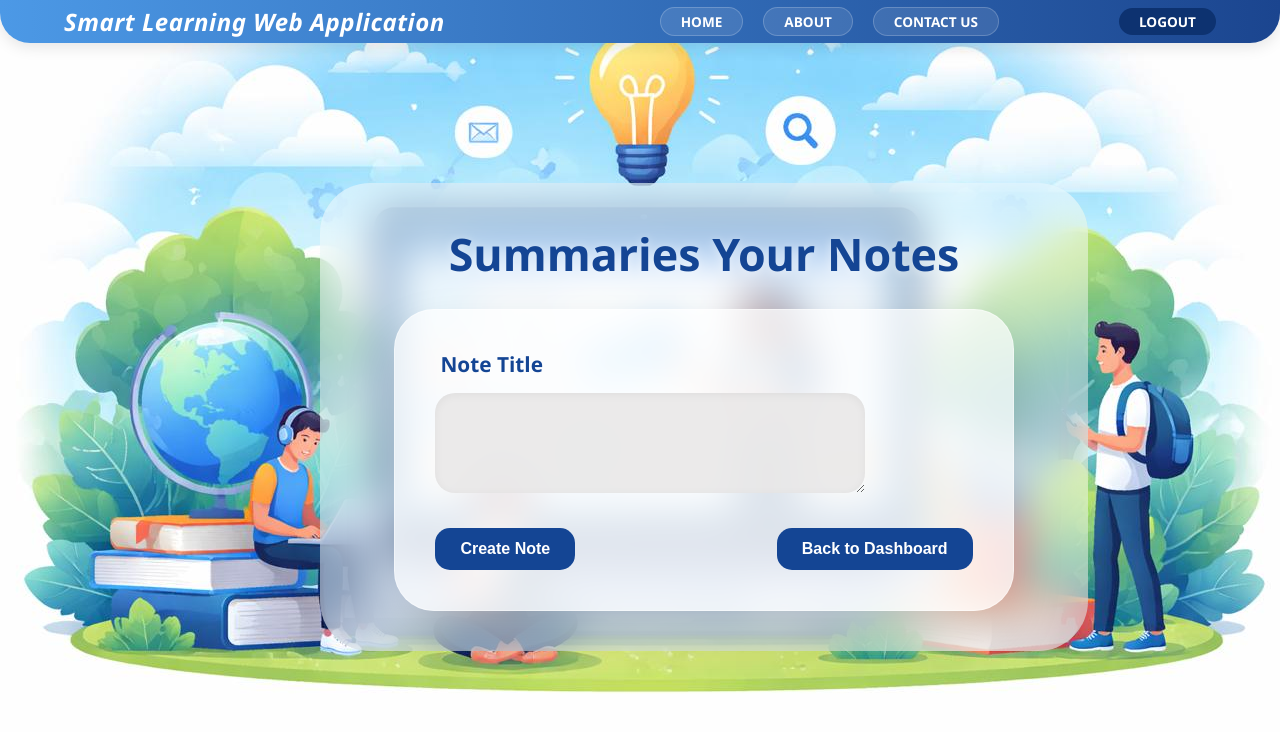
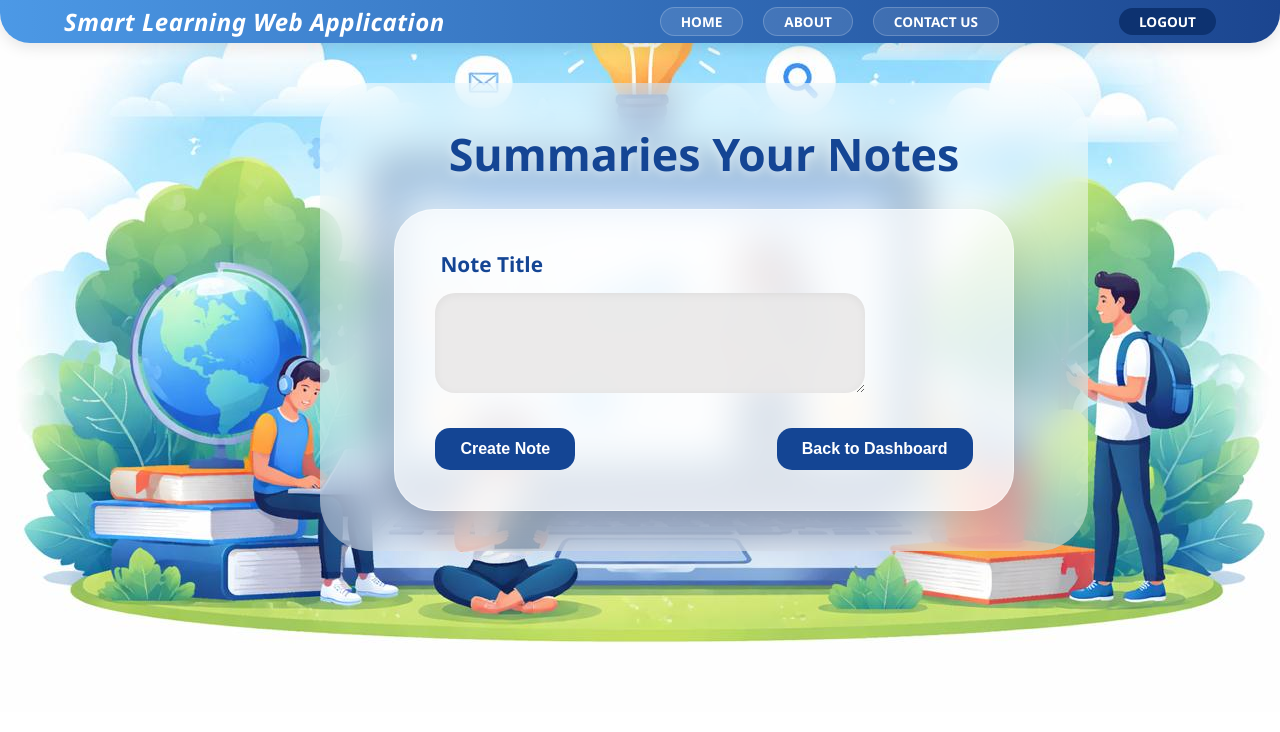
Before and after one commit to KeshaCodeolima/smart-learning-web-app-frontend, a React (Create React App) app: page /note in a window 1280 px wide. Shown: the top 732 px of the page. Built offline with nearby package versions, Linux system fonts and the light colour scheme.

Commit message:
(dashboard): Add and change some margin and padding in the dashboardnote page css file.

```diff
--- a/src/Components/Dashboard/dashboardnotes/dashboardnotes.css
+++ b/src/Components/Dashboard/dashboardnotes/dashboardnotes.css
@@ -9,7 +9,7 @@
     align-items: center;
     justify-content: center;
     padding: 40px;
-    margin-top: 140px;
+    margin-top: 40px;
     margin-bottom: 20px;
     margin-left: 320px;
     font-family: 'Segoe UI', Tahoma, Geneva, Verdana, sans-serif;
```
